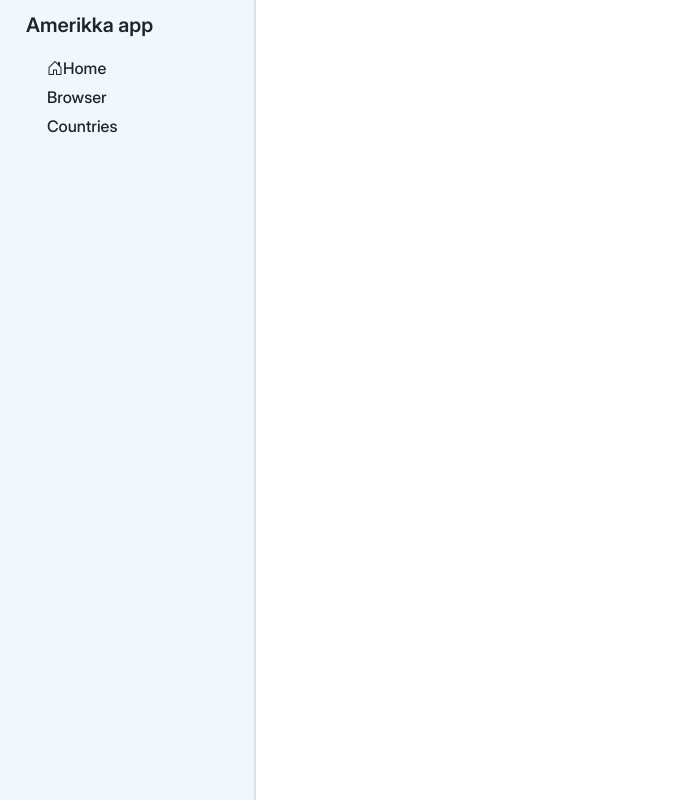
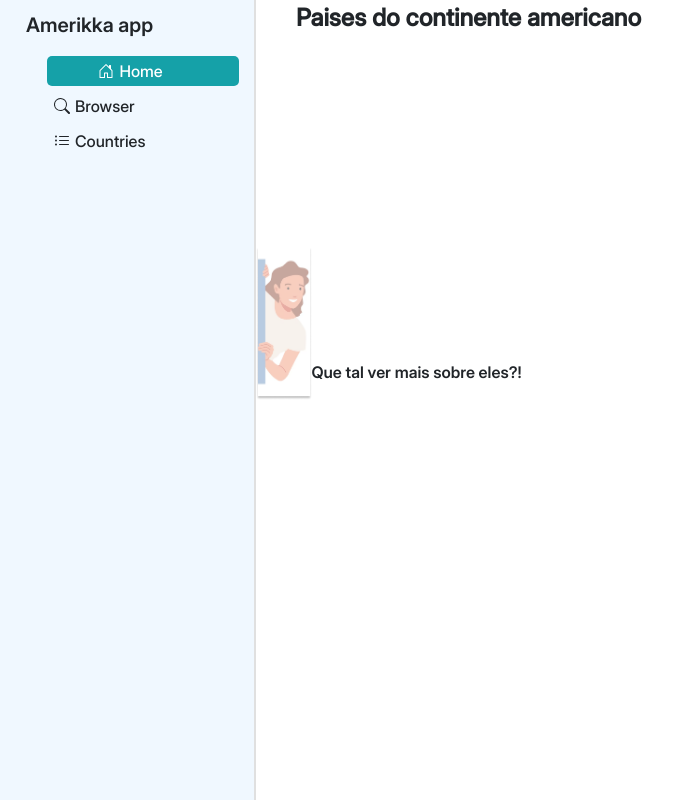
Before and after one commit to Luiz-Feliphi/App-electron, an Electron app: page app/index.html in a window 1280 px wide. Shown: the whole page, without its empty margins (0-679 px from the left). Drawn offline with nearby package versions, Linux system fonts and the light colour scheme; a web font is replaced by a local one.

Commit message:
update0.6

```diff
--- a/app/css/style.css
+++ b/app/css/style.css
@@ -6,6 +6,8 @@
     font-family: "Inter-Medium";
     src: url(font/Inter_28pt-Medium.ttf) format("truetype");
 }
+/*MENU*/
+
 #menu{
     background-color: aliceblue;
     border-right: 2px solid #E0E0E0;
@@ -13,8 +15,34 @@
     font-family: Inter;
 }
 
+p{
+    font-family: Inter;
+}
+
 .opcoes-lista{
     font-family: Inter-Medium;
+    display: flex;
+    align-items: center;
+    padding: 2px;
+    margin: 5px;
+    transition: all 0.3s;
+    border-radius: 10px;
+}
+.selecionado{
+    padding-left: 23%;
+    color: white;
+    border-radius: 5px;
+    background-color: #15a1a8;
+}
+
+.opcoes-lista:hover{
+    padding-left: 23%;
+    color: white;
+    border-radius: 5px;
+    background-color: #15a1a8;
+}
+
+.opcoes-lista svg{
     margin: 5px;
 }
 
@@ -32,10 +60,34 @@ ul{
     margin: 10px;
 }
 
+#image-lateral{
+    grid-column: 2/4;
+    grid-row: 1;
+    width: 100%;
+    height: 100%;
+    display: flex;
+    justify-content: flex-start;
+    align-items: flex-end;
+}
+#image-lateral img{
+    width: calc(111px/2);
+    height: calc(307px/2);
+}
+#titulo-fora{
+    grid-column: 2/4;
+    grid-row: 1;
+    margin-left: 40px;
+    font-family: Inter-Medium;
+    font-weight:bolder ;
+    font-size: x-large;
+}
+/*MENU*/
+
+
 content{
     height: 100vh;
     width: 100vw;
     display: grid;
-    grid-template-columns: 1fr 4fr;
+    grid-template-columns: 1fr 1fr 3fr ;
     grid-template-rows: 1fr 1fr;
 }
--- a/app/index.html
+++ b/app/index.html
@@ -17,14 +17,26 @@
       <div>
         <p id="titulo-menu">Amerikka app</p>
         <ul>
-          <li class="opcoes-lista"><i class="bi bi-house-door"></i>Home</li>
-          <li class="opcoes-lista">Browser</li>
-          <li class="opcoes-lista">Countries</li>
+          <li class="opcoes-lista selecionado"><svg xmlns="http://www.w3.org/2000/svg" width="16" height="16" fill="currentColor" class="bi bi-house-door" viewBox="0 0 16 16">
+            <path d="M8.354 1.146a.5.5 0 0 0-.708 0l-6 6A.5.5 0 0 0 1.5 7.5v7a.5.5 0 0 0 .5.5h4.5a.5.5 0 0 0 .5-.5v-4h2v4a.5.5 0 0 0 .5.5H14a.5.5 0 0 0 .5-.5v-7a.5.5 0 0 0-.146-.354L13 5.793V2.5a.5.5 0 0 0-.5-.5h-1a.5.5 0 0 0-.5.5v1.293zM2.5 14V7.707l5.5-5.5 5.5 5.5V14H10v-4a.5.5 0 0 0-.5-.5h-3a.5.5 0 0 0-.5.5v4z"/>
+          </svg>Home</li>
+          <li class="opcoes-lista"><svg xmlns="http://www.w3.org/2000/svg" width="16" height="16" fill="currentColor" class="bi bi-search" viewBox="0 0 16 16">
+            <path d="M11.742 10.344a6.5 6.5 0 1 0-1.397 1.398h-.001q.044.06.098.115l3.85 3.85a1 1 0 0 0 1.415-1.414l-3.85-3.85a1 1 0 0 0-.115-.1zM12 6.5a5.5 5.5 0 1 1-11 0 5.5 5.5 0 0 1 11 0"/>
+          </svg>Browser</li>
+          <li class="opcoes-lista"><svg xmlns="http://www.w3.org/2000/svg" width="16" height="16" fill="currentColor" class="bi bi-list-ul" viewBox="0 0 16 16">
+            <path fill-rule="evenodd" d="M5 11.5a.5.5 0 0 1 .5-.5h9a.5.5 0 0 1 0 1h-9a.5.5 0 0 1-.5-.5m0-4a.5.5 0 0 1 .5-.5h9a.5.5 0 0 1 0 1h-9a.5.5 0 0 1-.5-.5m0-4a.5.5 0 0 1 .5-.5h9a.5.5 0 0 1 0 1h-9a.5.5 0 0 1-.5-.5m-3 1a1 1 0 1 0 0-2 1 1 0 0 0 0 2m0 4a1 1 0 1 0 0-2 1 1 0 0 0 0 2m0 4a1 1 0 1 0 0-2 1 1 0 0 0 0 2"/>
+          </svg>Countries</li>
         </ul>
       </div>
     </nav>
+    <!--Titulo-->
+    <p id="titulo-fora">Paises do continente americano</p>
+    <!--Titulo-->
+    <div id="image-lateral">
+      <img src="icons/image.png">
+      <p>Que tal ver mais sobre eles?!</p>
+    </div>
     <!--Menu Lateral-->
-
 
 
   </content>
--- a/package.json
+++ b/package.json
@@ -10,7 +10,7 @@
   "license": "MIT",
   "description": "",
   "devDependencies": {
-    "electron": "^33.2.0"
+    "electron": "^33.2.1"
   },
   "dependencies": {
     "bootstrap": "^5.3.3",
```
Also changed, not shown: app/icons/image.png (added).
